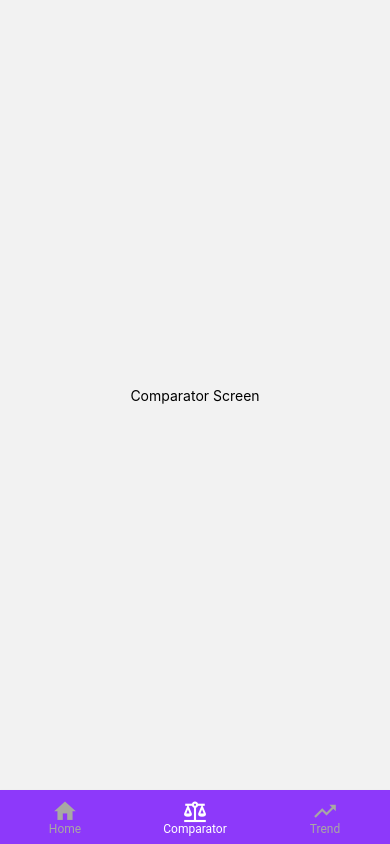
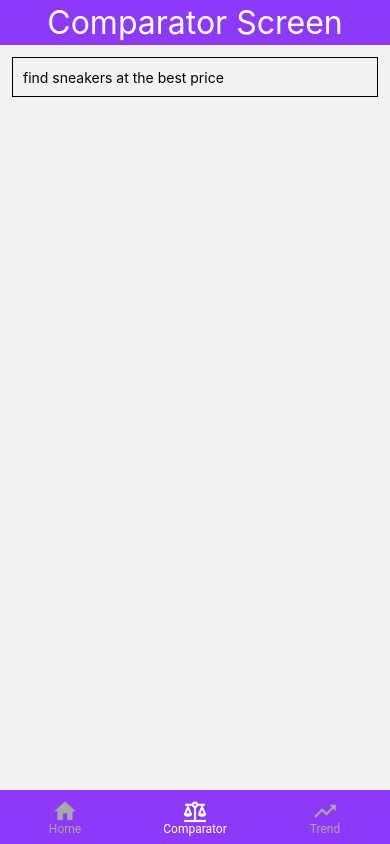
Before and after one commit to yohann-kevin/STB-SMART, a React Native app: screen /Comparator in a window 390 px wide. Built offline with nearby package versions, Linux system fonts and the light colour scheme.

Commit message:
feat: add fake comparator [#2]

```diff
--- a/views/Comparator.js
+++ b/views/Comparator.js
@@ -1,10 +1,59 @@
 import * as React from "react";
-import { View, Text, Button } from "react-native";
+import { View, Text, Button, SafeAreaView, StyleSheet, TextInput, FlatList } from "react-native";
+
+import axios from "axios";
 
 export default function ComparatorView() {
+  const [sneakerSearch, setSneakerSearch] = React.useState("");
+  const [sneaker, setSneaker] = React.useState([]);
+
+  function findSneaker(txt) {
+    let url = "https://scrapysneake.herokuapp.com/trend";
+    console.log(txt);
+    axios.get(url).then(response => {
+      // console.log(response.data);
+      setSneaker(response.data);
+    })
+  }
+
   return (
-    <View style={{ flex: 1, alignItems: 'center', justifyContent: 'center' }}>
-      <Text>Comparator Screen</Text>
+    <View style={styles.container}>
+      <Text style={styles.title}>Comparator Screen</Text>
+      <SafeAreaView>
+        <TextInput
+          style={styles.input}
+          placeholder="find sneakers at the best price"
+          onChangeText={text => findSneaker(text)}
+        />
+      </SafeAreaView>
+       <FlatList
+        // style={styles.list}
+        data={sneaker}
+        keyExtractor={item => item.id}
+        renderItem={({ item }) => (
+          <Text>{item.model}</Text>
+        )}
+      />
     </View>
   );
 }
+
+const styles = StyleSheet.create({
+  container: {
+    flex: 1,
+    // backgroundColor: "#8d39fa"
+  },
+  title: {
+    padding: 3,
+    fontSize: 32,
+    textAlign: "center",
+    backgroundColor: "#8d39fa",
+    color: "#fff"
+  },
+  input: {
+    height: 40,
+    margin: 12,
+    borderWidth: 1,
+    padding: 10,
+  }
+});
```
Also changed, not shown: views/Trend.js (indentation only).
